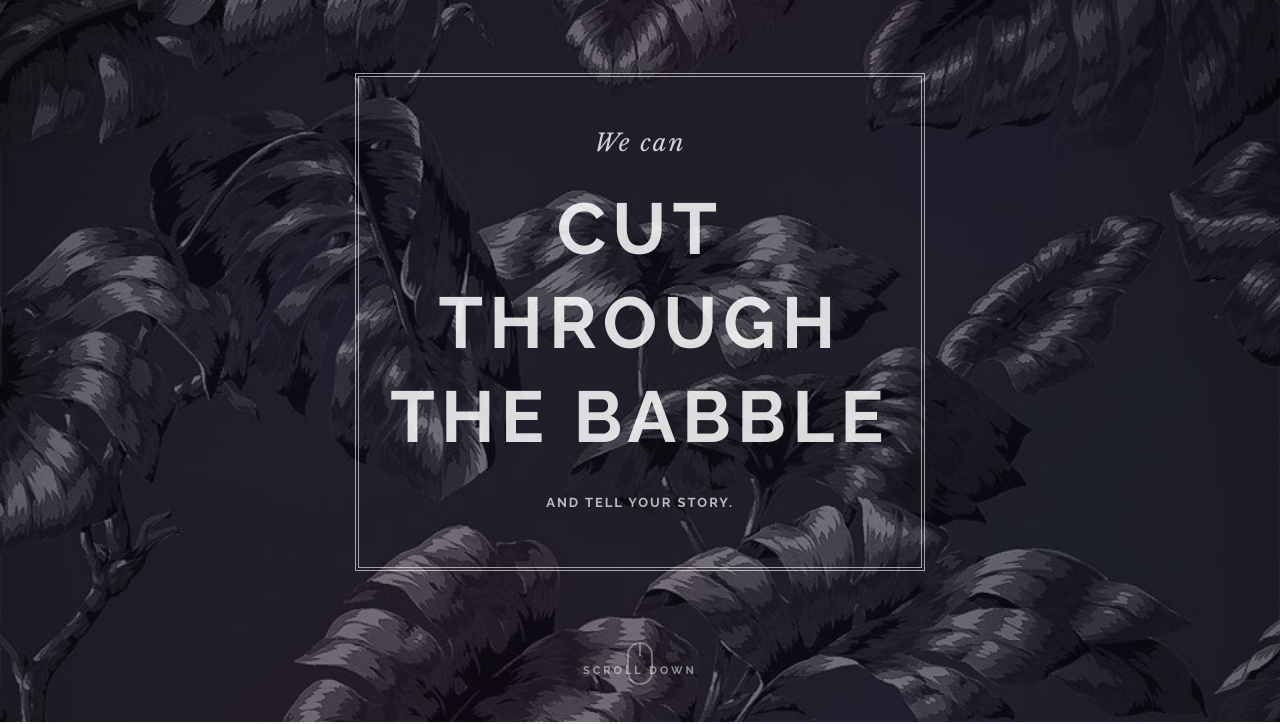
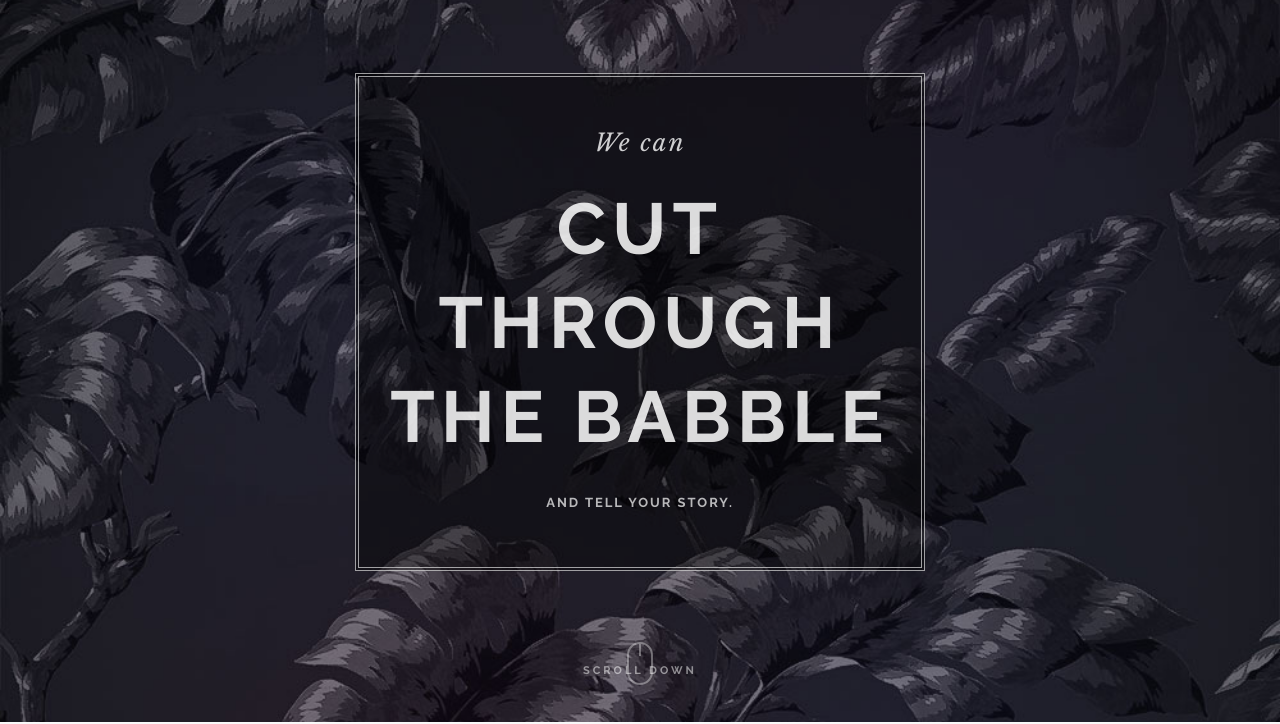
Before and after one commit to babble-consulting/babble-website, a plain HTML site: page index.html in a window 1280 px wide. Shown: the part 78-802 px from the top of the page. Drawn offline with nearby package versions, Linux system fonts and the light colour scheme; some packages are replaced by stand-ins of ours.

Commit message:
added background to tagline box

```diff
--- a/index.html
+++ b/index.html
@@ -60,7 +60,7 @@
                     <div class="home-content container">
                         <div class="home-text">
                            <div class="container hs-cont">
-                                <div class="hs-wrap animate-init" data-anim-type="fade-in" data-anim-delay="100">
+                                <div class="hs-wrap animate-init" data-anim-type="fade-in" data-anim-delay="100" style="background: rgba(0,0,0,0.4);">
 
                                     <!-- Image Statue -->
                                     <!-- <img class="hs-image animate-init" src="images/statue.png" width="318" alt="" data-anim-type="bounce-in-left-large" data-anim-delay="900" /> -->
```
